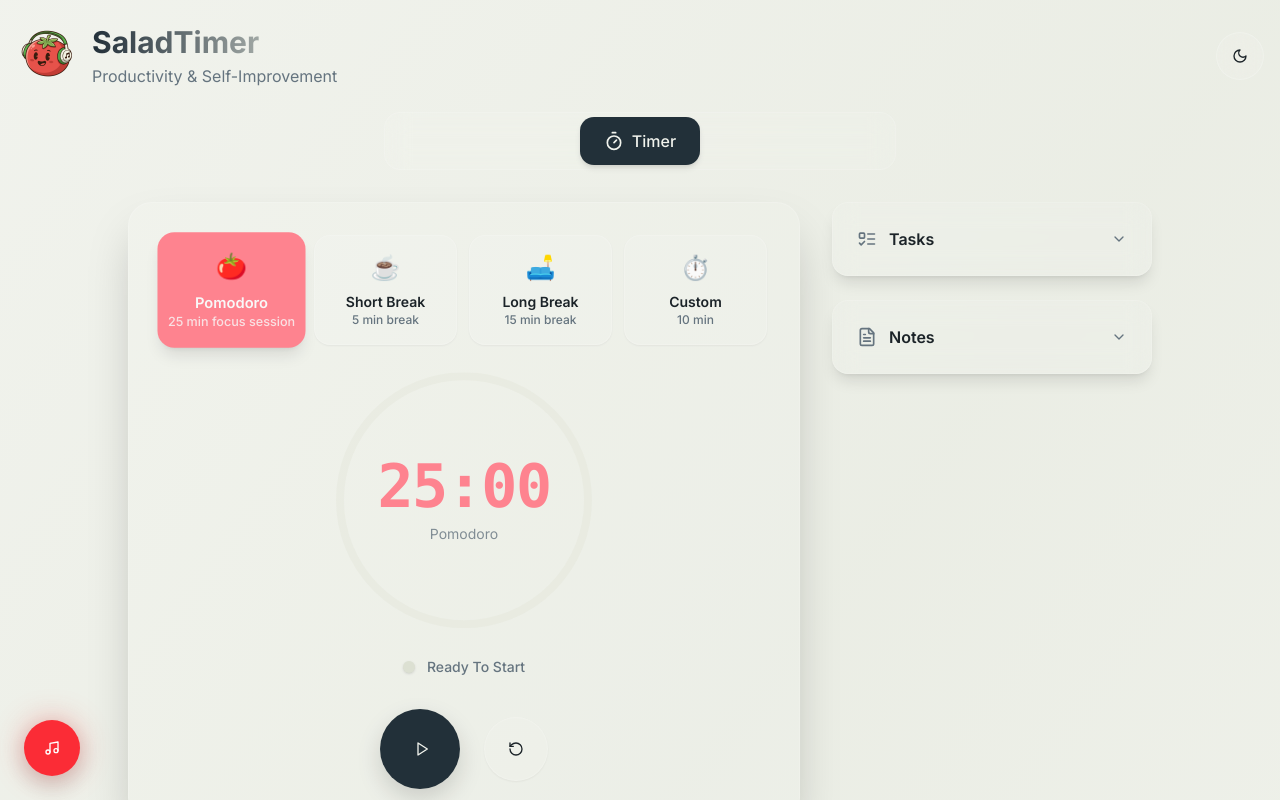
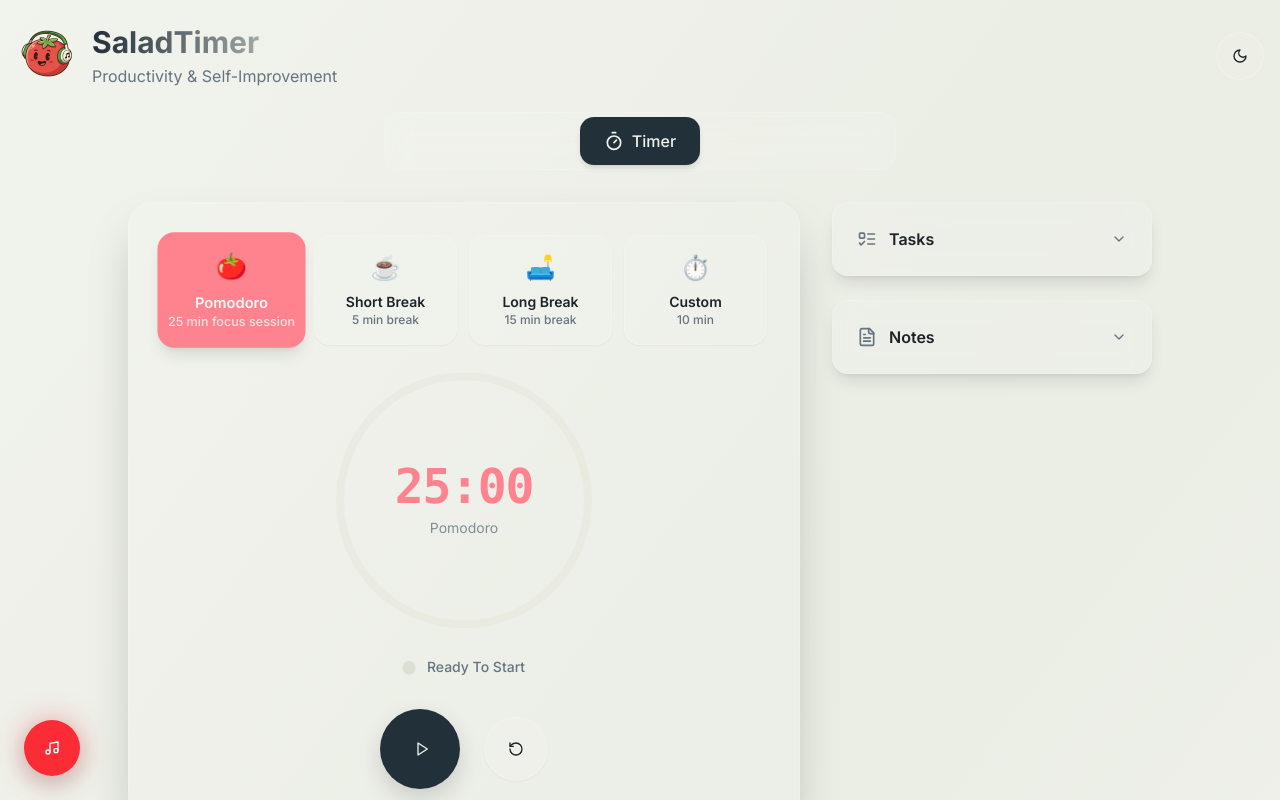
Before and after one commit to KleivinX/Pomodoro-Timer-App, a Next.js app: page / in a window 1280 px wide. Shown: the top 800 px of the page. Built offline with nearby package versions, Linux system fonts and the light colour scheme.

Commit message:
Fit timer text inside progress circle

```diff
--- a/components/timer-display.tsx
+++ b/components/timer-display.tsx
@@ -106,7 +106,7 @@ export function TimerDisplay({ timeLeft, progress, mode, state }: TimerDisplayPr
 
         {/* Timer Text */}
         <div className="absolute inset-0 flex flex-col items-center justify-center">
-          <div className={`text-5xl sm:text-6xl font-mono font-bold tracking-tight ${getModeColor()} transition-all duration-200 ease-out`}>
+          <div className={`text-4xl sm:text-5xl font-mono font-bold tracking-tight whitespace-nowrap ${getModeColor()} transition-all duration-200 ease-out`}>
             {formatTime(minutes)}:{formatTime(seconds)}
           </div>
           <div className="text-sm text-muted-foreground mt-2 transition-all duration-200 opacity-80">
```
